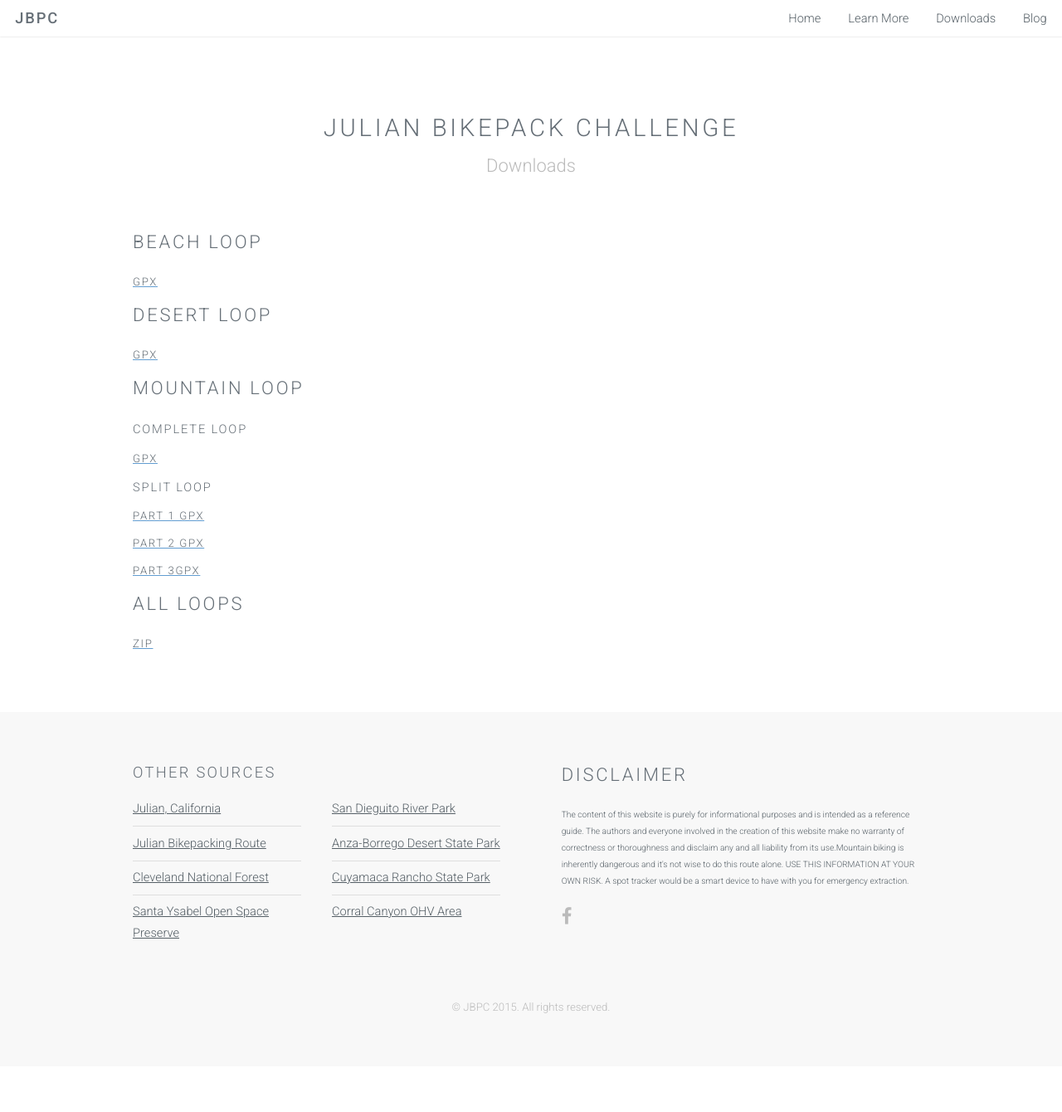
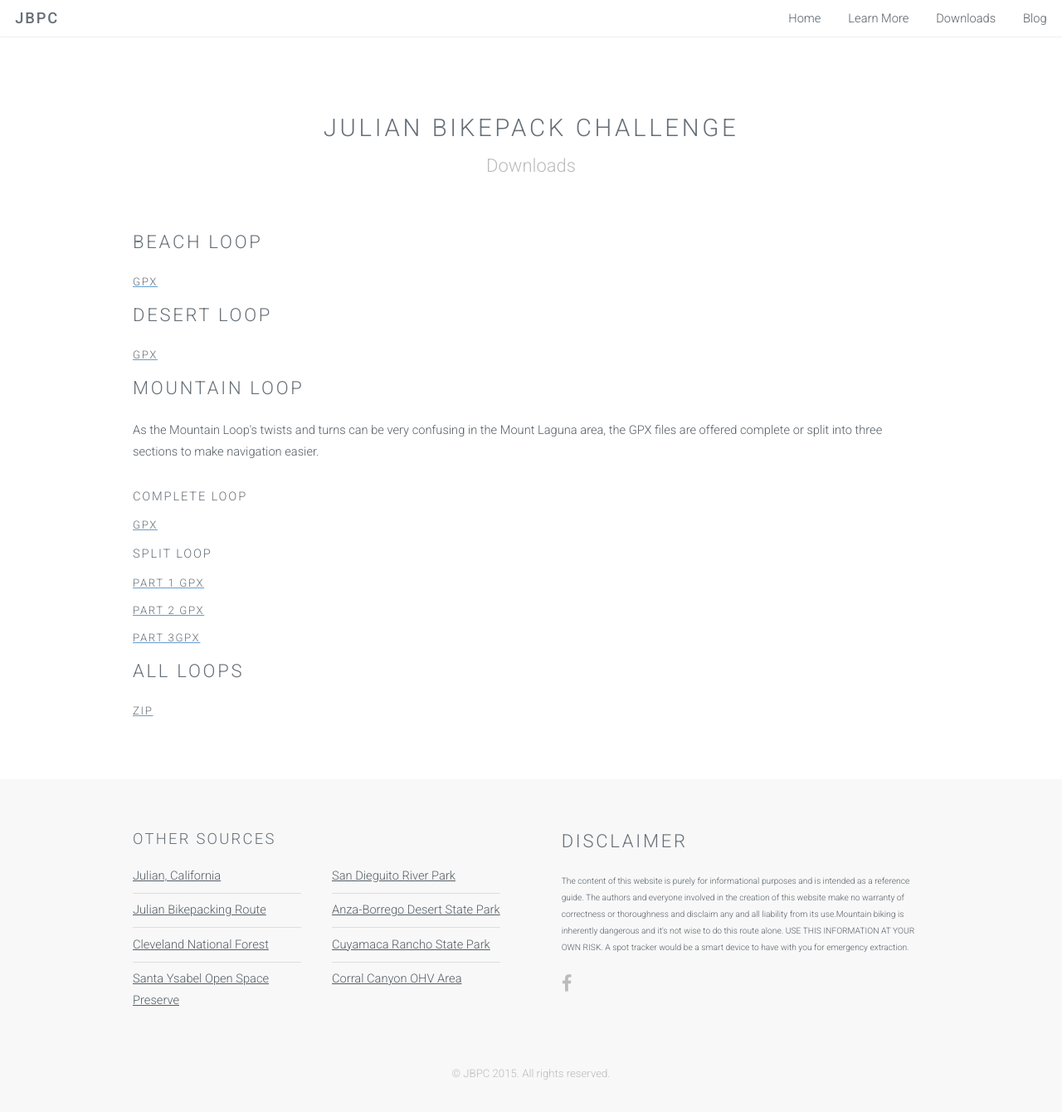
Before and after one commit to Nkawu/jbpc, a Jekyll site: the page built from downloads.html, in a window 1280 px wide and 1366 px high. Shown: the top 1340 px of the window at 83% size. Built offline with Jekyll 4.4.1, drawn with Linux system fonts in a browser that asks for light colours.

Commit message:
Download text update

```diff
--- a/downloads.html
+++ b/downloads.html
@@ -23,6 +23,7 @@
     <div class="container">
         <section>
             <h2>MOUNTAIN LOOP</h2>
+            <p>As the Mountain Loop's twists and turns can be very confusing in the Mount Laguna area, the GPX files are offered complete or split into three sections to make navigation easier.</p>
             <h4>COMPLETE LOOP</h4>
             <a href="{{ site.baseurl }}/downloads/jbpc_mountain_loop.gpx"><h5>GPX</h5></a>
             <h4>SPLIT LOOP</h4>
```
